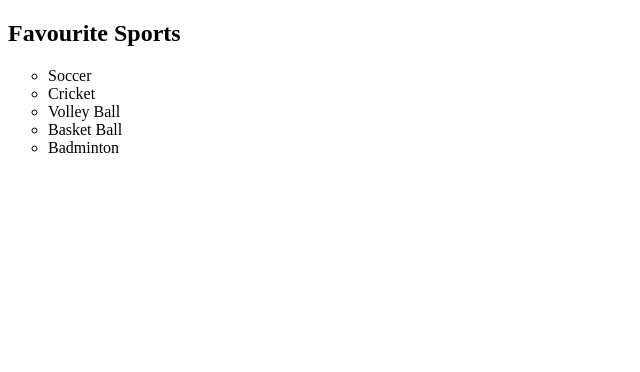
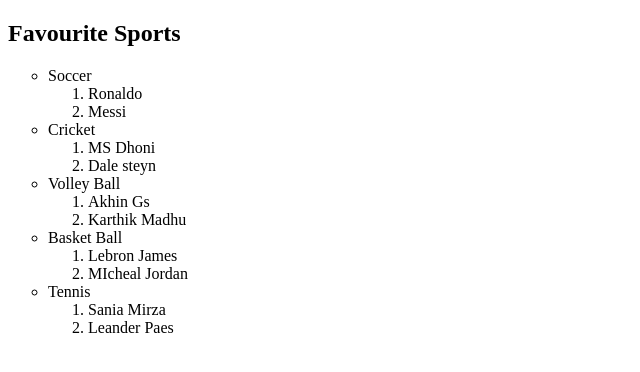
Before and after one commit to dmuthuraaj/favourite-sports, a plain HTML site: page index.html in a window 1280 px wide. Shown: the whole page, without its empty margins (0-640 px from the left). Drawn offline with Linux system fonts and the light colour scheme.

Commit message:
Added two player names in each sports

```diff
--- a/index.html
+++ b/index.html
@@ -13,10 +13,30 @@
     <div class="fav-sports">
     <ul class="list">
         <li>Soccer</li>
+        <ol>
+            <li>Ronaldo</li>
+            <li>Messi</li>
+        </ol>
         <li>Cricket</li>
+        <ol>
+            <li>MS Dhoni</li>
+            <li>Dale steyn</li>
+        </ol>
         <li>Volley Ball</li>
+        <ol>
+            <li>Akhin Gs</li>
+            <li>Karthik Madhu</li>
+        </ol>
         <li>Basket Ball</li>
-        <li>Badminton</li>
+        <ol>
+            <li>Lebron James</li>
+            <li>MIcheal Jordan</li>
+        </ol>
+        <li>Tennis</li>
+        <ol>
+            <li>Sania Mirza</li>
+            <li>Leander Paes</li>
+        </ol>
     </ul>
 </div>
 </body>
```
